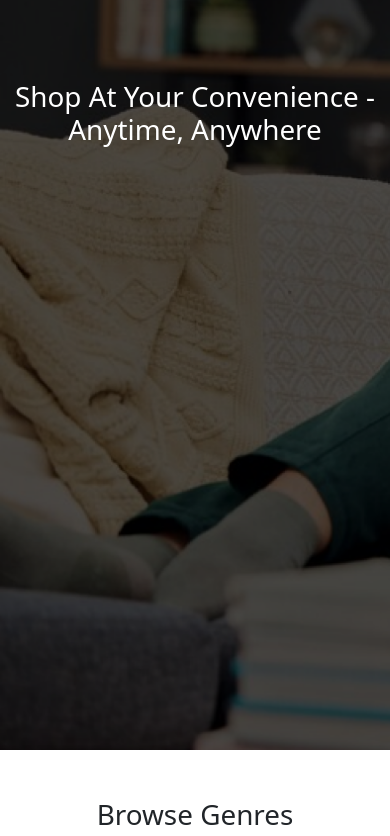
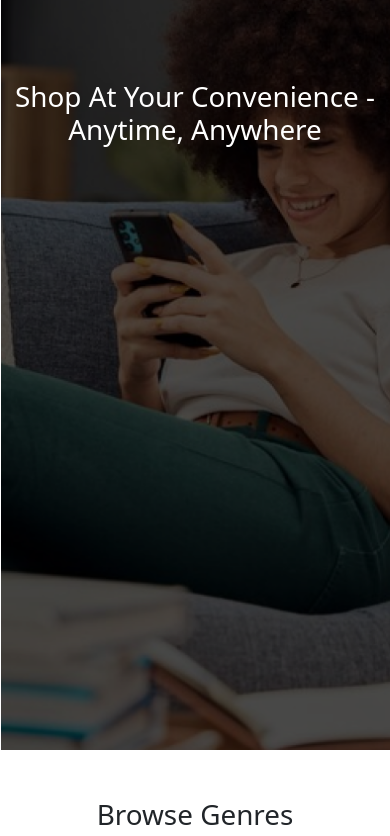
Before and after one commit to Aduzee-prog/Home-Page_L2P_O, a plain HTML site: page index.html in a window 390 px wide. Shown: the part 94-930 px from the top of the page. Drawn offline with nearby package versions, Linux system fonts and the light colour scheme.

Commit message:
working good

```diff
--- a/style.css
+++ b/style.css
@@ -10,6 +10,17 @@
     height: 100vh;
     background-repeat: no-repeat;
     background-size: cover;
+
+}
+@media screen and (max-width: 850px) {
+    #section1{
+        background-image: url("images/image\ 27\ -\ Copy.png");
+        width: 100%;
+        height: 100vh;
+        background-repeat: no-repeat;
+        background-size: cover;
+
+    }
 
 }
 #first_text{
```
Also changed, not shown: images/image 27 - Copy.png (added).
